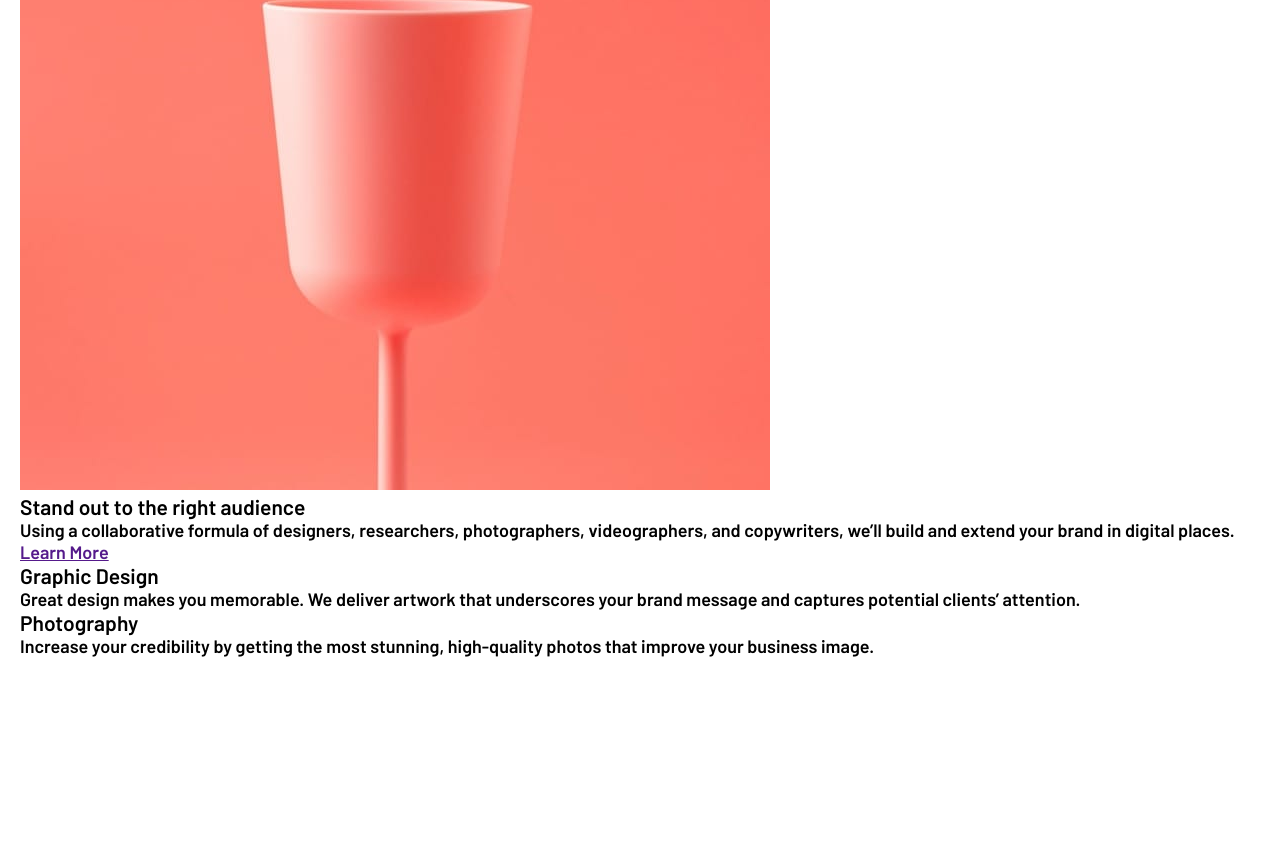
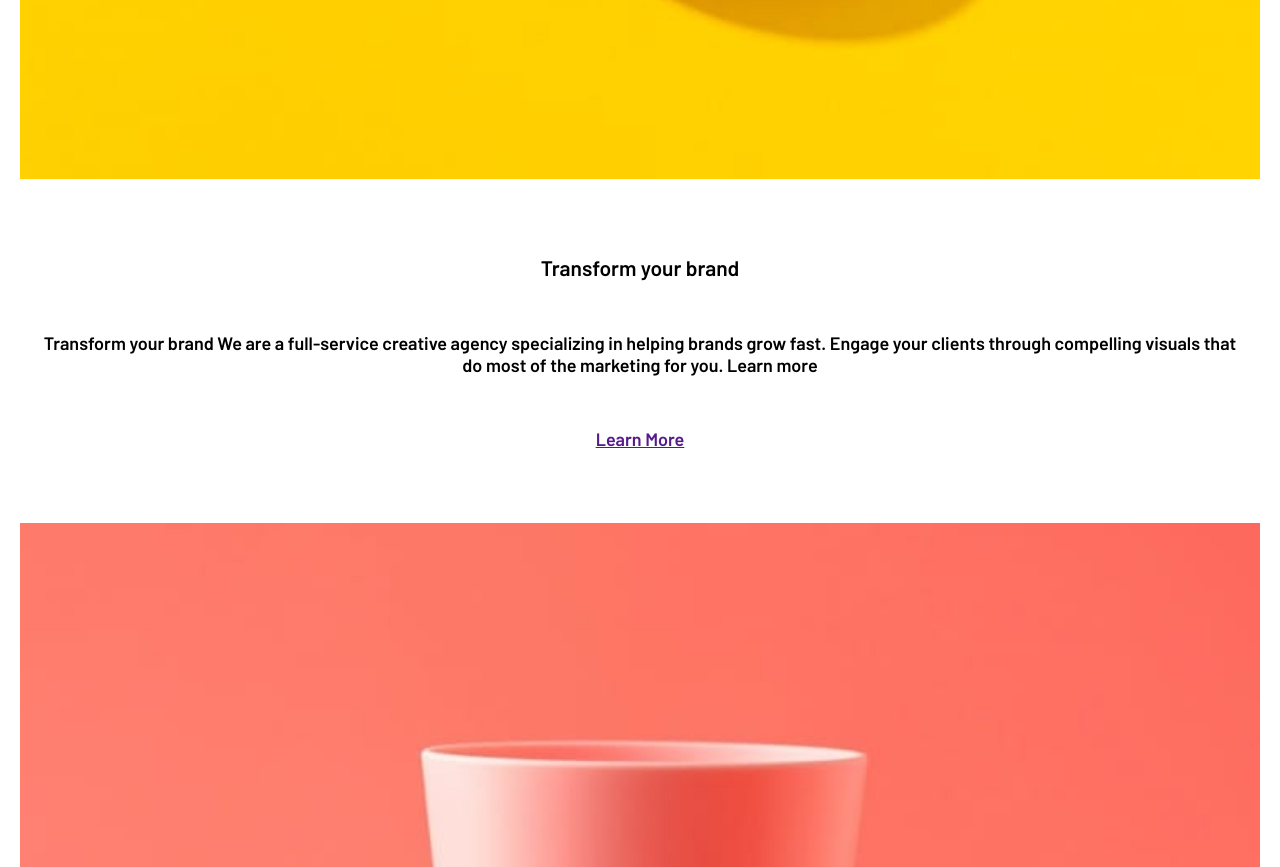
Before and after one commit to Birrellc/Practice__Sunnyside-Agency, a React (Create React App) app: page / in a window 1280 px wide. Shown: the part 1653-2520 px from the top of the page. Before the commit the page ends 2310 px from the top, so only its background shows below. Built offline with nearby package versions, Linux system fonts and the light colour scheme; the HTML template or start-up script is replaced by a standard one.

Commit message:
styles: styled info component

```diff
--- a/src/components/Info/InfoStyles.css
+++ b/src/components/Info/InfoStyles.css
@@ -0,0 +1,82 @@
+.info {
+    width: 100%;
+    height: 100%;
+}
+
+.info .content {
+    display: flex;
+    flex-direction: column-reverse;
+}
+
+.info .content .text {
+    display: flex;
+    flex-direction: column;
+    justify-content: space-evenly;
+    align-items: center;
+    height: 300px;
+    text-align: center;
+    margin: 20px;
+}
+
+.info .content img {
+    height: 100%;
+    width: 100%;
+    object-fit: cover;
+}
+
+.info .content2 {
+    display: flex;
+    flex-direction: column;
+}
+
+.info .content2 .text {
+    display: flex;
+    flex-direction: column;
+    justify-content: space-evenly;
+    align-items: center;
+    height: 300px;
+    text-align: center;
+    margin: 20px;
+}
+
+.info .content2 img {
+    height: 100%;
+    width: 100%;
+    object-fit: cover;
+}
+
+.info .content3 {
+    position: relative;
+    display: flex;
+    flex-direction: column;
+    width: 100%;
+    height: 100vh;
+    background: url('../../../images/mobile/image-graphic-design.jpg')no-repeat center center/cover;
+}
+
+.info .content3 .text {
+    position: absolute;
+    bottom: 2rem;
+    left: 50%;
+    transform: translateX(-50%);
+    text-align: center;
+    width: 100%;
+}
+
+.info .content4 {
+    position: relative;
+    display: flex;
+    flex-direction: column;
+    width: 100%;
+    height: 100vh;
+    background: url('../../../images/mobile/image-photography.jpg') no-repeat center center/cover;
+}
+
+.info .content4 .text {
+    position: absolute;
+    bottom: 2rem;
+    left: 50%;
+    transform: translateX(-50%);
+    text-align: center;
+    width: 100%;
+}
```
